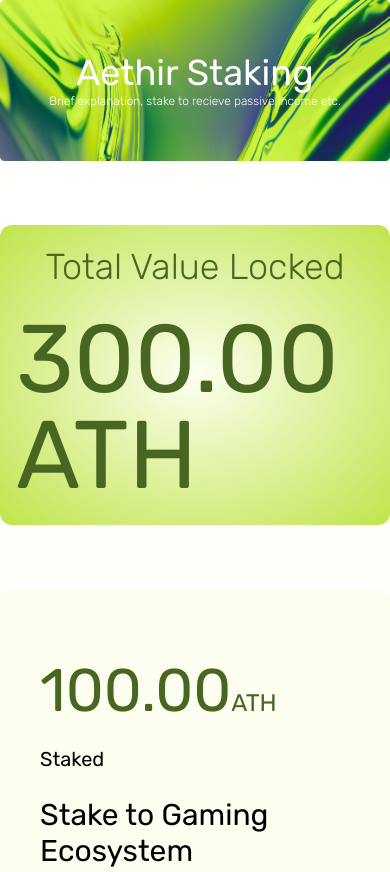
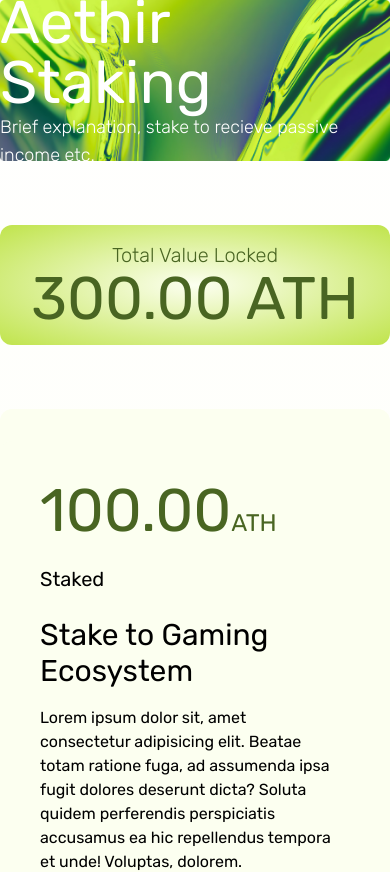
Before and after one commit to maia-ab/aethir-staking-landing-page, a Next.js app: page / in a window 390 px wide. Shown: the top 872 px of the page. Built offline with nearby package versions, Linux system fonts and the light colour scheme.

Commit message:
added more resposive styling

```diff
--- a/src/components/card.tsx
+++ b/src/components/card.tsx
@@ -12,7 +12,7 @@
   buttonLink?: string;
 };
 
-function Card({ amount, heading, description, buttonLink}: CardProps) {
+function Card({ amount, heading, description, buttonLink }: CardProps) {
   const [isSelected, setIsSelected] = useState(false);
 
   const handleClick = () => {
@@ -21,8 +21,8 @@
   return (
     <div
       className={`w-[400px] p-10 rounded-xl space-y-6 ${
-        isSelected ? "bg-green" : "hover:bg-[#F8FFCC]"
-      } ${isSelected ? "hover:bg-green" : "bg-beige"}`}
+        isSelected ? "bg-lightgreen" : "hover:bg-[#F8FFCC]"
+      } ${isSelected ? "hover:bg-lightgreen" : "bg-beige"}`}
       onClick={handleClick}
     >
       <h2 className="text-darkgreen text-6xl">
--- a/src/components/footer.tsx
+++ b/src/components/footer.tsx
@@ -3,9 +3,9 @@
 
 function Footer() {
   return (
-    <footer className="bg-black-green text-white px-10 py-20">
+    <footer className="bg-black-green text-white px-12 py-20 0">
       <div className="flex flex-col items-center md:flex-row justify-between">
-        <div className="">
+        <div>
           <h2 className="text-2xl font-semibold my-2">Header</h2>
           <p className=" max-h-50 max-w-[400px]">
             Lorem ipsum dolor sit amet consectetur adipisicing elit. Nihil
@@ -14,7 +14,7 @@
             repellendus distinctio vel dolor.
           </p>
         </div>
-        <div className="">
+        <div>
           <ButtonGrid />
         </div>
       </div>
--- a/src/components/hero.tsx
+++ b/src/components/hero.tsx
@@ -18,10 +18,10 @@
         height={1780}
       />
       <div className="flex flex-col justify-center items-center absolute inset-0">
-        <h1 className="text-white text-4xl sm:text-6xl md:text-7xl lg:text-8xl">
+        <h1 className="text-white text-6xl  md:text-7xl lg:text-8xl">
           {text}
         </h1>
-        <p className="text-white text-xs sm:text-lg md:text-3xl font-light">
+        <p className="text-white text-lg md:text-2xl font-light">
           {subtext}
         </p>
       </div>
--- a/src/components/supportPanel.tsx
+++ b/src/components/supportPanel.tsx
@@ -9,9 +9,9 @@
 function SupportPanel({ text, buttonText }: SupportPanelProps) {
   return (
     <div className="bg-beige text-darkgreen px-20 my-16 max-w-[1780px] h-[200px] rounded-xl  flex items-center justify-center flex-wrap lg:justify-between ">
-      <h2 className="text-5xl">{text}</h2>
+      <h2 className="text-4xl md:text-5xl">{text}</h2>
       <Link className="" href={"/support"}>
-        <button className="bg-green flex gap-3 text-2xl px-6 py-4 rounded-xl ">
+        <button className="bg-green flex gap-3 text-lg px-4 py-2 md:text-2xl md:px-6 md:py-4 rounded-xl hover:bg-[#CEEA5C] ">
           {buttonText}
           <MdArrowOutward size={30} />
         </button>
--- a/src/components/textPanel.tsx
+++ b/src/components/textPanel.tsx
@@ -5,9 +5,9 @@
 
 function TextPanel({ title, text }: TextPanelProps) {
   return (
-    <div className="flex flex-col justify-center items-center p-4 my-16 mx-auto max-w-[1780px] h-[300px] rounded-xl text-darkgreen bg-[radial-gradient(ellipse_at_center,_var(--tw-gradient-stops))] from-beige to-green">
-      <h2 className="text-4xl font-thin mb-6">{title}</h2>
-      <p className="text-8xl">{text}</p>
+    <div className="flex flex-col justify-center items-center p-4 my-16 mx-auto md:h-[300px] rounded-xl text-darkgreen bg-[radial-gradient(ellipse_at_center,_var(--tw-gradient-stops))] from-beige to-green">
+      <h2 className="text-xl md:text-4xl md:mb-6 font-thin ">{title}</h2>
+      <p className="text-6xl md:text-8xl">{text}</p>
     </div>
   );
 }
```
